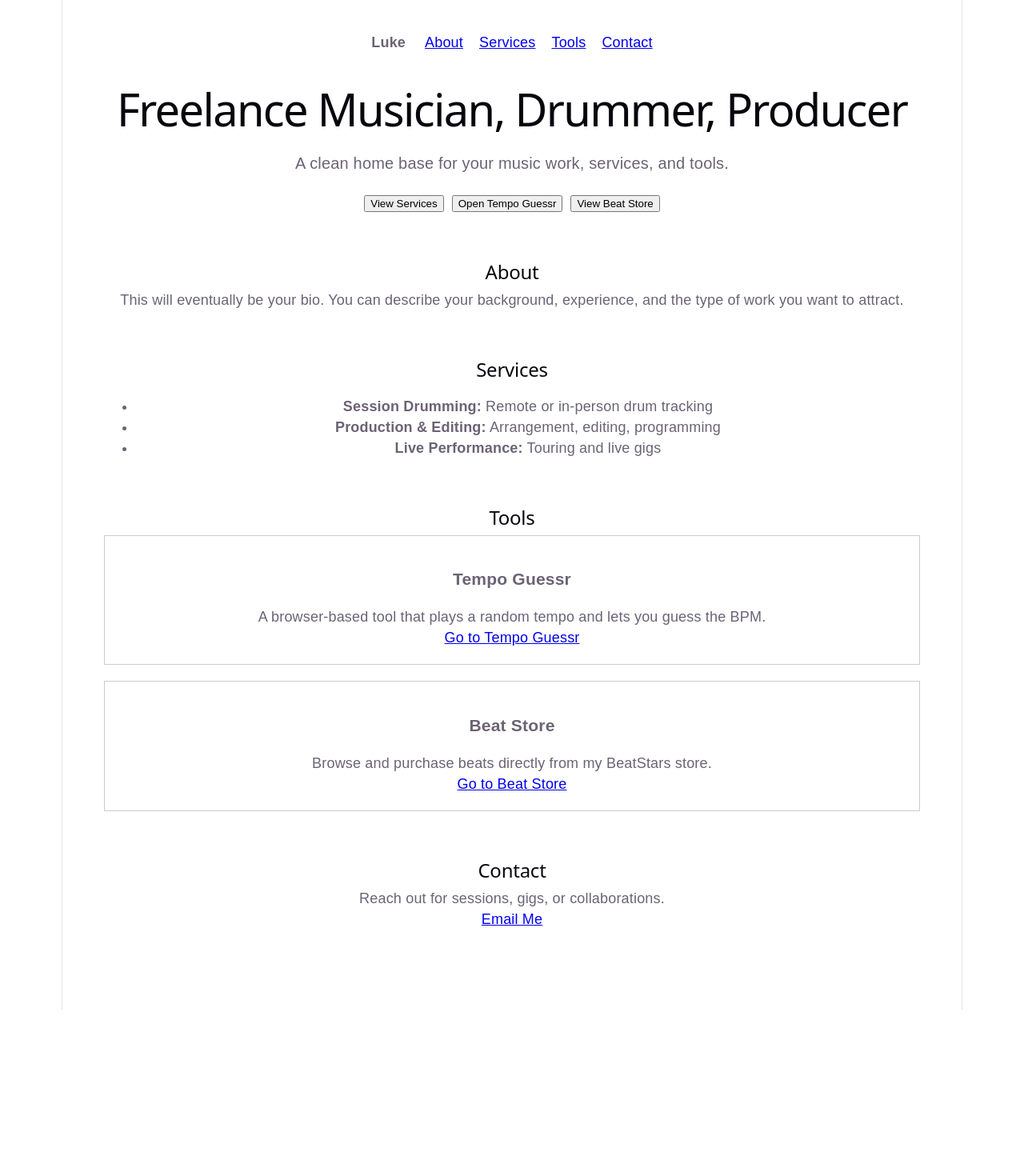
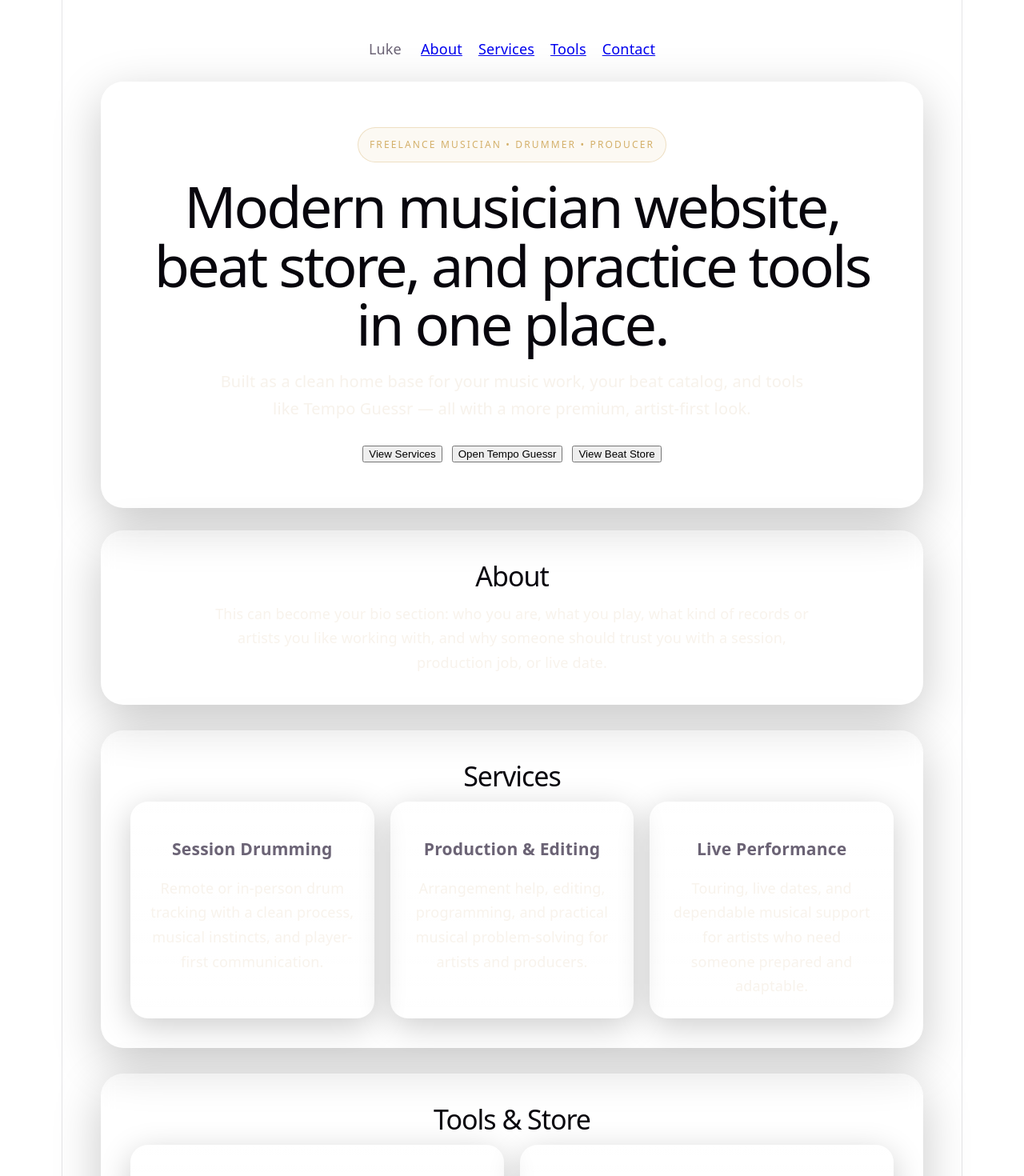
Before and after one commit to lukemarkham/website, a React (Vite) app: page / in a window 1280 px wide. Shown: the top 1470 px of the page at 80% size. Before the commit the page ends 1262 px from the top, so only its background shows below. Built offline with nearby package versions, Linux system fonts and the light colour scheme.

Commit message:
Add polished dark theme styling

```diff
--- a/src/App.jsx
+++ b/src/App.jsx
@@ -2,80 +2,179 @@ import './App.css'
 import { BrowserRouter, Routes, Route, Link } from 'react-router-dom'
 import { useEffect, useMemo, useRef, useState } from 'react'
 
+const pageShellStyle = {
+  width: '100%',
+  maxWidth: '1200px',
+  margin: '0 auto',
+  padding: 'clamp(24px, 4vw, 48px)',
+  boxSizing: 'border-box',
+  textAlign: 'center',
+}
+
+const sectionStyle = {
+  marginBottom: '32px',
+  padding: 'clamp(24px, 3vw, 36px)',
+  border: '1px solid rgba(255, 255, 255, 0.1)',
+  borderRadius: '28px',
+  background: 'rgba(255, 255, 255, 0.04)',
+  boxShadow: '0 18px 60px rgba(0, 0, 0, 0.22)',
+  backdropFilter: 'blur(8px)',
+}
+
+const titleStyle = {
+  fontSize: 'clamp(38px, 7vw, 72px)',
+  lineHeight: 1.02,
+  letterSpacing: '-0.04em',
+  margin: '0 0 18px',
+}
+
+const introStyle = {
+  fontSize: 'clamp(16px, 2.3vw, 20px)',
+  lineHeight: 1.7,
+  margin: '0 auto 24px',
+  maxWidth: '760px',
+  color: 'rgba(245, 239, 230, 0.82)',
+}
+
+const sectionHeadingStyle = {
+  fontSize: 'clamp(24px, 4vw, 34px)',
+  letterSpacing: '-0.03em',
+  margin: '0 0 12px',
+}
+
+const mutedTextStyle = {
+  color: 'rgba(245, 239, 230, 0.74)',
+  lineHeight: 1.7,
+  margin: 0,
+}
+
+const gridStyle = {
+  display: 'grid',
+  gridTemplateColumns: 'repeat(auto-fit, minmax(240px, 1fr))',
+  gap: '20px',
+}
+
+const cardStyle = {
+  padding: '24px',
+  borderRadius: '22px',
+  border: '1px solid rgba(255, 255, 255, 0.1)',
+  background: 'linear-gradient(180deg, rgba(255,255,255,0.07), rgba(255,255,255,0.03))',
+  boxShadow: '0 10px 40px rgba(0, 0, 0, 0.2)',
+}
+
+const buttonRowStyle = {
+  display: 'flex',
+  gap: '12px',
+  flexWrap: 'wrap',
+  justifyContent: 'center',
+}
+
+const metaStyle = {
+  display: 'inline-block',
+  marginBottom: '18px',
+  padding: '8px 14px',
+  borderRadius: '999px',
+  border: '1px solid rgba(212, 176, 106, 0.35)',
+  background: 'rgba(212, 176, 106, 0.08)',
+  color: '#d4b06a',
+  fontSize: '12px',
+  textTransform: 'uppercase',
+  letterSpacing: '0.18em',
+}
+
+function PrimaryButton({ children }) {
+  return <button className="primary-button">{children}</button>
+}
+
+function SecondaryButton({ children }) {
+  return <button className="secondary-button">{children}</button>
+}
+
 function HomePage() {
   return (
-    <div style={{ fontFamily: 'sans-serif', padding: 'clamp(20px, 4vw, 40px)', width: '100%', maxWidth: '1100px', margin: '0 auto', boxSizing: 'border-box', textAlign: 'center' }}>
-      <nav style={{ display: 'flex', justifyContent: 'center', alignItems: 'center', gap: '24px', flexWrap: 'wrap', marginBottom: '40px' }}>
-        <div><strong>Luke</strong></div>
+    <div style={pageShellStyle}>
+      <nav style={{ display: 'flex', justifyContent: 'center', alignItems: 'center', gap: '24px', flexWrap: 'wrap', marginBottom: '28px' }}>
+        <div className="wordmark">Luke</div>
         <div style={{ display: 'flex', gap: '20px', flexWrap: 'wrap', justifyContent: 'center' }}>
-          <a href="#about">About</a>
-          <a href="#services">Services</a>
-          <a href="#tools">Tools</a>
-          <a href="#contact">Contact</a>
+          <a className="nav-link" href="#about">About</a>
+          <a className="nav-link" href="#services">Services</a>
+          <a className="nav-link" href="#tools">Tools</a>
+          <a className="nav-link" href="#contact">Contact</a>
         </div>
       </nav>
 
-      <section style={{ marginBottom: '60px' }}>
-        <h1 style={{ fontSize: 'clamp(32px, 6vw, 56px)', lineHeight: 1.1, marginBottom: '20px' }}>
-          Freelance Musician, Drummer, Producer
-        </h1>
-        <p style={{ fontSize: 'clamp(16px, 2.4vw, 20px)', lineHeight: 1.6, margin: '0 auto 20px', maxWidth: '700px' }}>
-          A clean home base for your music work, services, and tools.
+      <section style={{ ...sectionStyle, padding: 'clamp(32px, 5vw, 56px)', marginBottom: '28px' }}>
+        <div style={metaStyle}>Freelance Musician • Drummer • Producer</div>
+        <h1 style={titleStyle}>Modern musician website, beat store, and practice tools in one place.</h1>
+        <p style={introStyle}>
+          Built as a clean home base for your music work, your beat catalog, and tools like Tempo Guessr — all with a more premium, artist-first look.
         </p>
 
-        <div style={{ display: 'flex', gap: '10px', flexWrap: 'wrap', justifyContent: 'center' }}>
+        <div style={buttonRowStyle}>
           <a href="#services">
-            <button>View Services</button>
+            <PrimaryButton>View Services</PrimaryButton>
           </a>
           <Link to="/tempo-guessr">
-            <button>Open Tempo Guessr</button>
+            <SecondaryButton>Open Tempo Guessr</SecondaryButton>
           </Link>
           <Link to="/beats">
-            <button>View Beat Store</button>
+            <SecondaryButton>View Beat Store</SecondaryButton>
           </Link>
         </div>
       </section>
 
-      <section id="about" style={{ marginBottom: '60px' }}>
-        <h2>About</h2>
-        <p>
-          This will eventually be your bio. You can describe your background,
-          experience, and the type of work you want to attract.
+      <section id="about" style={sectionStyle}>
+        <h2 style={sectionHeadingStyle}>About</h2>
+        <p style={{ ...mutedTextStyle, maxWidth: '760px', margin: '0 auto' }}>
+          This can become your bio section: who you are, what you play, what kind of records or artists you like working with, and why someone should trust you with a session, production job, or live date.
         </p>
       </section>
 
-      <section id="services" style={{ marginBottom: '60px' }}>
-        <h2>Services</h2>
-        <ul>
-          <li><strong>Session Drumming:</strong> Remote or in-person drum tracking</li>
-          <li><strong>Production & Editing:</strong> Arrangement, editing, programming</li>
-          <li><strong>Live Performance:</strong> Touring and live gigs</li>
-        </ul>
-      </section>
-
-      <section id="tools" style={{ marginBottom: '60px' }}>
-        <h2>Tools</h2>
-        <div style={{ border: '1px solid #ccc', padding: '20px', marginBottom: '20px' }}>
-          <h3>Tempo Guessr</h3>
-          <p>
-            A browser-based tool that plays a random tempo and lets you guess the BPM.
-          </p>
-          <Link to="/tempo-guessr">Go to Tempo Guessr</Link>
+      <section id="services" style={sectionStyle}>
+        <h2 style={sectionHeadingStyle}>Services</h2>
+        <div style={gridStyle}>
+          <div style={cardStyle}>
+            <h3 className="card-title">Session Drumming</h3>
+            <p style={mutedTextStyle}>Remote or in-person drum tracking with a clean process, musical instincts, and player-first communication.</p>
           </div>
-
-        <div style={{ border: '1px solid #ccc', padding: '20px' }}>
-          <h3>Beat Store</h3>
-          <p>
-            Browse and purchase beats directly from my BeatStars store.
-          </p>
-          <Link to="/beats">Go to Beat Store</Link>
+          <div style={cardStyle}>
+            <h3 className="card-title">Production & Editing</h3>
+            <p style={mutedTextStyle}>Arrangement help, editing, programming, and practical musical problem-solving for artists and producers.</p>
+          </div>
+          <div style={cardStyle}>
+            <h3 className="card-title">Live Performance</h3>
+            <p style={mutedTextStyle}>Touring, live dates, and dependable musical support for artists who need someone prepared and adaptable.</p>
+          </div>
         </div>
       </section>
 
-      <section id="contact" style={{ marginBottom: '60px' }}>
-        <h2>Contact</h2>
-        <p>Reach out for sessions, gigs, or collaborations.</p>
-        <a href="mailto:you@example.com">Email Me</a>
+      <section id="tools" style={sectionStyle}>
+        <h2 style={sectionHeadingStyle}>Tools & Store</h2>
+        <div style={gridStyle}>
+          <div style={cardStyle}>
+            <h3 className="card-title">Tempo Guessr</h3>
+            <p style={{ ...mutedTextStyle, marginBottom: '18px' }}>
+              A browser-based tool that plays a random tempo and lets you guess the BPM.
+            </p>
+            <Link className="text-link" to="/tempo-guessr">Go to Tempo Guessr</Link>
+          </div>
+
+          <div style={cardStyle}>
+            <h3 className="card-title">Beat Store</h3>
+            <p style={{ ...mutedTextStyle, marginBottom: '18px' }}>
+              Browse and purchase beats directly from your BeatStars store without leaving the site.
+            </p>
+            <Link className="text-link" to="/beats">Go to Beat Store</Link>
+          </div>
+        </div>
+      </section>
+
+      <section id="contact" style={sectionStyle}>
+        <h2 style={sectionHeadingStyle}>Contact</h2>
+        <p style={{ ...mutedTextStyle, maxWidth: '680px', margin: '0 auto 20px' }}>
+          Reach out for sessions, gigs, collaborations, production work, or custom music inquiries.
+        </p>
+        <a className="text-link" href="mailto:you@example.com">Email Me</a>
       </section>
     </div>
   )
@@ -211,47 +310,44 @@ function TempoGuessrPage() {
   }
 
   return (
-    <div style={{ fontFamily: 'sans-serif', padding: 'clamp(20px, 4vw, 40px)', width: '100%', maxWidth: '1100px', margin: '0 auto', boxSizing: 'border-box', textAlign: 'center' }}>
-      <nav style={{ display: 'flex', justifyContent: 'center', alignItems: 'center', gap: '24px', flexWrap: 'wrap', marginBottom: '40px' }}>
-        <strong>Tempo Guessr</strong>
-        <Link to="/">← Back to Home</Link>
+    <div style={pageShellStyle}>
+      <nav style={{ display: 'flex', justifyContent: 'center', alignItems: 'center', gap: '24px', flexWrap: 'wrap', marginBottom: '28px' }}>
+        <div className="wordmark">Tempo Guessr</div>
+        <Link className="nav-link" to="/">Back to Home</Link>
       </nav>
 
-      <h1 style={{ fontSize: 'clamp(32px, 6vw, 56px)', lineHeight: 1.1, marginBottom: '16px' }}>Tempo Guessr</h1>
-      <p style={{ fontSize: 'clamp(16px, 2.4vw, 20px)', lineHeight: 1.6, margin: '0 auto 30px', maxWidth: '700px' }}>
-        Hear a random metronome tempo, then guess the BPM.
-      </p>
+      <section style={{ ...sectionStyle, padding: 'clamp(28px, 4vw, 42px)' }}>
+        <h1 style={{ ...titleStyle, fontSize: 'clamp(34px, 6vw, 62px)' }}>Tempo Guessr</h1>
+        <p style={introStyle}>Hear a random metronome tempo, then guess the BPM.</p>
 
-      <div style={{ display: 'grid', gridTemplateColumns: 'repeat(auto-fit, minmax(180px, 1fr))', gap: '24px', marginBottom: '30px', textAlign: 'center' }}>
-        <div>
-          <label>Minimum BPM</label>
-          <br />
-          <input type="number" value={minBpm} onChange={(e) => setMinBpm(e.target.value)} />
+        <div style={{ display: 'grid', gridTemplateColumns: 'repeat(auto-fit, minmax(190px, 1fr))', gap: '18px', marginBottom: '24px' }}>
+          <div className="control-card">
+            <label className="control-label">Minimum BPM</label>
+            <input className="control-input" type="number" value={minBpm} onChange={(e) => setMinBpm(e.target.value)} />
           </div>
 
-        <div>
-          <label>Maximum BPM</label>
-          <br />
-          <input type="number" value={maxBpm} onChange={(e) => setMaxBpm(e.target.value)} />
+          <div className="control-card">
+            <label className="control-label">Maximum BPM</label>
+            <input className="control-input" type="number" value={maxBpm} onChange={(e) => setMaxBpm(e.target.value)} />
           </div>
 
-        <div>
-          <label>Bars of clicks</label>
-          <br />
-          <input type="number" min="1" max="8" value={bars} onChange={(e) => setBars(e.target.value)} />
+          <div className="control-card">
+            <label className="control-label">Bars of Clicks</label>
+            <input className="control-input" type="number" min="1" max="8" value={bars} onChange={(e) => setBars(e.target.value)} />
           </div>
         </div>
 
-      <div style={{ display: 'flex', gap: '12px', flexWrap: 'wrap', justifyContent: 'center', marginBottom: '24px' }}>
-        <button onClick={startRound} disabled={isPlaying}>
+        <div style={{ ...buttonRowStyle, marginBottom: '24px' }}>
+          <button className="primary-button" onClick={startRound} disabled={isPlaying}>
             {isPlaying ? 'Playing...' : 'Start Round'}
           </button>
         </div>
 
-      <div style={{ marginBottom: '24px', textAlign: 'center' }}>
-        <label>Your BPM guess</label>
-        <br />
+        <div style={{ ...cardStyle, marginBottom: '18px' }}>
+          <label className="control-label">Your BPM Guess</label>
+          <div style={{ ...buttonRowStyle, marginTop: '14px' }}>
             <input
+              className="control-input guess-input"
               type="number"
               value={guess}
               onChange={(e) => setGuess(e.target.value)}
@@ -261,14 +357,15 @@ function TempoGuessrPage() {
                 }
               }}
             />
-        <button onClick={submitGuess} disabled={!roundActive || isPlaying || guess === ''} style={{ marginLeft: '10px' }}>
+            <button className="secondary-button" onClick={submitGuess} disabled={!roundActive || isPlaying || guess === ''}>
               Submit Guess
             </button>
           </div>
+        </div>
 
-      <div style={{ border: '1px solid #ccc', padding: '20px', marginBottom: '30px', textAlign: 'center' }}>
+        <div style={{ ...cardStyle, marginBottom: '18px' }}>
           {!result ? (
-          <p>
+            <p style={mutedTextStyle}>
               {roundActive
                 ? isPlaying
                   ? 'Listen to the clicks, then enter your guess when playback ends.'
@@ -276,61 +373,75 @@ function TempoGuessrPage() {
                 : 'Press Start Round to begin.'}
             </p>
           ) : (
+            <div className="stats-grid">
               <div>
-            <p><strong>Target tempo:</strong> {result.target} BPM</p>
-            <p><strong>Your guess:</strong> {result.guess} BPM</p>
-            <p><strong>Error:</strong> {result.diff} BPM</p>
-            <p><strong>Score:</strong> {result.score}/100</p>
+                <div className="stat-label">Target Tempo</div>
+                <div className="stat-value">{result.target} BPM</div>
+              </div>
+              <div>
+                <div className="stat-label">Your Guess</div>
+                <div className="stat-value">{result.guess} BPM</div>
+              </div>
+              <div>
+                <div className="stat-label">Error</div>
+                <div className="stat-value">{result.diff} BPM</div>
+              </div>
+              <div>
+                <div className="stat-label">Score</div>
+                <div className="stat-value">{result.score}/100</div>
+              </div>
             </div>
           )}
         </div>
 
-      <div style={{ textAlign: 'center' }}>
-        <h2>Session Stats</h2>
-        <p><strong>Rounds played:</strong> {history.length}</p>
-        <p><strong>Average error:</strong> {averageError === null ? '—' : `${averageError} BPM`}</p>
+        <div style={cardStyle}>
+          <h2 style={{ ...sectionHeadingStyle, marginBottom: '8px' }}>Session Stats</h2>
+          <p style={{ ...mutedTextStyle, marginBottom: '18px' }}>
+            Rounds played: {history.length} • Average error: {averageError === null ? '—' : `${averageError} BPM`}
+          </p>
 
-        <div style={{ marginTop: '20px' }}>
+          <div style={{ display: 'grid', gap: '12px' }}>
             {history.length === 0 ? (
-            <p>No rounds yet.</p>
+              <p style={mutedTextStyle}>No rounds yet.</p>
             ) : (
               history.map((item) => (
-              <div key={item.id} style={{ borderTop: '1px solid #ddd', padding: '12px 0' }}>
-                <div><strong>Guess:</strong> {item.guess} BPM</div>
-                <div><strong>Target:</strong> {item.target} BPM</div>
-                <div><strong>Off by:</strong> {item.diff} BPM</div>
-                <div><strong>Score:</strong> {item.score}</div>
+                <div key={item.id} className="history-row">
+                  <span>Guess {item.guess}</span>
+                  <span>Target {item.target}</span>
+                  <span>Off by {item.diff}</span>
+                  <span>Score {item.score}</span>
                 </div>
               ))
             )}
           </div>
         </div>
+      </section>
     </div>
   )
 }
 
 function BeatsPage() {
   return (
-    <div style={{ fontFamily: 'sans-serif', padding: 'clamp(20px, 4vw, 40px)', width: '100%', maxWidth: '1280px', margin: '0 auto', boxSizing: 'border-box', textAlign: 'center' }}>
-      <nav style={{ display: 'flex', justifyContent: 'center', alignItems: 'center', gap: '24px', flexWrap: 'wrap', marginBottom: '40px' }}>
-        <strong>Beat Store</strong>
-        <Link to="/">← Back to Home</Link>
+    <div style={{ ...pageShellStyle, maxWidth: '1320px' }}>
+      <nav style={{ display: 'flex', justifyContent: 'center', alignItems: 'center', gap: '24px', flexWrap: 'wrap', marginBottom: '28px' }}>
+        <div className="wordmark">Beat Store</div>
+        <Link className="nav-link" to="/">Back to Home</Link>
       </nav>
 
-      <h1 style={{ fontSize: 'clamp(32px, 6vw, 56px)', lineHeight: 1.1, marginBottom: '16px' }}>Beat Store</h1>
-      <p style={{ fontSize: 'clamp(16px, 2.4vw, 20px)', lineHeight: 1.6, margin: '0 auto 30px', maxWidth: '700px' }}>
-        Stream and purchase beats directly below.
-      </p>
+      <section style={{ ...sectionStyle, padding: 'clamp(28px, 4vw, 42px)' }}>
+        <h1 style={{ ...titleStyle, fontSize: 'clamp(34px, 6vw, 62px)' }}>Beat Store</h1>
+        <p style={introStyle}>Stream and purchase beats directly below.</p>
 
-      <div style={{ width: '100%' }}>
+        <div className="embed-shell">
           <iframe
             src="https://player.beatstars.com/?storeId=152173"
             width="100%"
             height="900"
-          style={{ width: '100%', maxWidth: '100%', minHeight: '70vh', border: 'none', display: 'block' }}
+            style={{ width: '100%', maxWidth: '100%', minHeight: '70vh', border: 'none', display: 'block', borderRadius: '18px' }}
             title="BeatStars Store"
           ></iframe>
         </div>
+      </section>
     </div>
   )
 }
```
Lines whose indentation alone changed are shown as unchanged.
